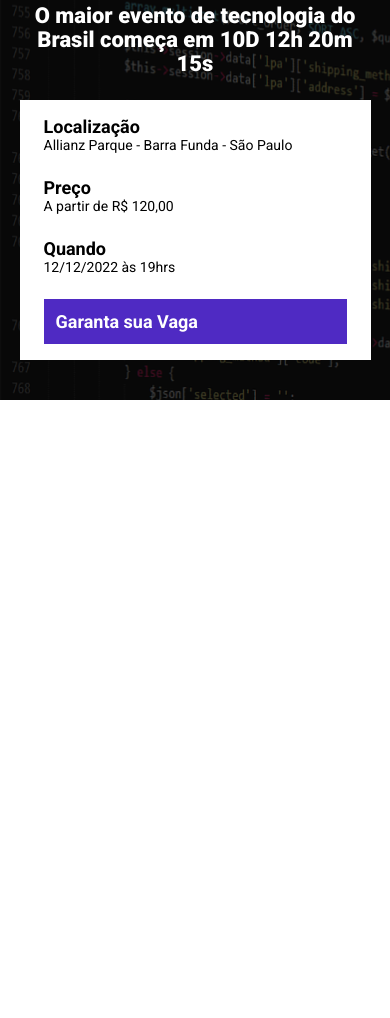
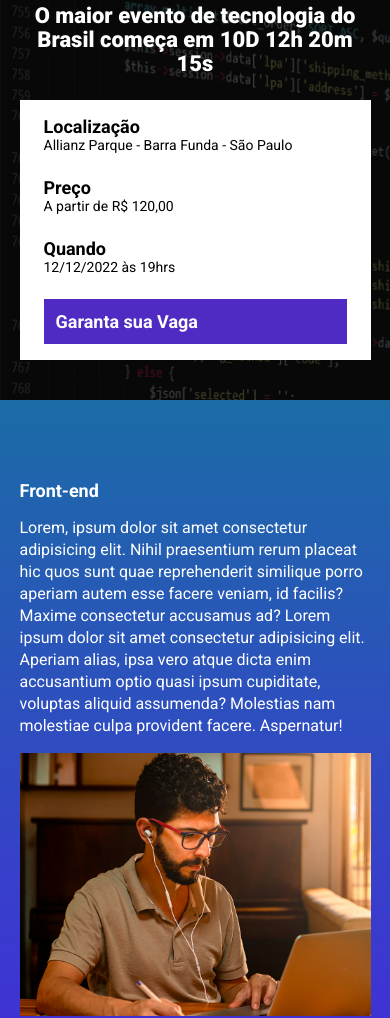
Before and after one commit to rafalves106/ebac_talks, a website built with Parcel: page src/index.html in a window 390 px wide. Shown: the part 100-1118 px from the top of the page. Before the commit the page ends 844 px from the top, so only its background shows below. Built offline with nearby package versions, Linux system fonts and the light colour scheme.

Commit message:
Adicionando primeiro evento

```diff
--- a/src/index.html
+++ b/src/index.html
@@ -39,6 +39,20 @@
         </div>
     </header>
 
+    <section class="event">
+        <div class="container">
+            <div class="event__details">
+                <h2 class="event__details__title">
+                    Front-end
+                </h2>
+                <p class="event__details__description">
+                    Lorem, ipsum dolor sit amet consectetur adipisicing elit. Nihil praesentium rerum placeat hic quos sunt quae reprehenderit similique porro aperiam autem esse facere veniam, id facilis? Maxime consectetur accusamus ad? Lorem ipsum dolor sit amet consectetur adipisicing elit. Aperiam alias, ipsa vero atque dicta enim accusantium optio quasi ipsum cupiditate, voluptas aliquid assumenda? Molestias nam molestiae culpa provident facere. Aspernatur!
+                </p>
+            </div>
+            <img class="event__image" src="./images/frontend.png" alt="Front-end">
+        </div>
+    </section>
+
     <script src="/src/scripts/main.js"></script>
 </body>
 </html>
--- /dev/null
+++ b/src/styles/_event.scss
@@ -0,0 +1,41 @@
+.event {
+    padding: 80px 0;
+    background-image: linear-gradient(180deg, #1b6ca7, #442bdb ) ;
+
+    .container {
+        display: flex;
+    }
+
+    &__details {
+        margin-right: 40px;
+
+        &__title {
+            font-size: 18px;
+            font-weight: bold;
+            margin-bottom: 16px;
+        }
+
+        &__description {
+            line-height: 22px;
+        }
+    }
+
+    &__image {
+        max-width: 360px;
+    }
+
+    @media (max-width: 640px) {
+        .container {
+            display: block;
+        }
+
+        &__details {
+            margin-right: 0;
+            margin-bottom: 16px;
+        }
+
+        &__image {
+            width: 100%;
+        }
+    }
+}
--- a/src/styles/main.scss
+++ b/src/styles/main.scss
@@ -1,6 +1,7 @@
 @use 'hero';
 @use 'components/_infos_bar';
 @use 'components/_buttons';
+@use 'event';
 
 * {
     margin: 0;
```
Also changed, not shown: dist/frontend.ffcc0254.png (added), dist/index.html, dist/styles/main.css, 1 other file.
